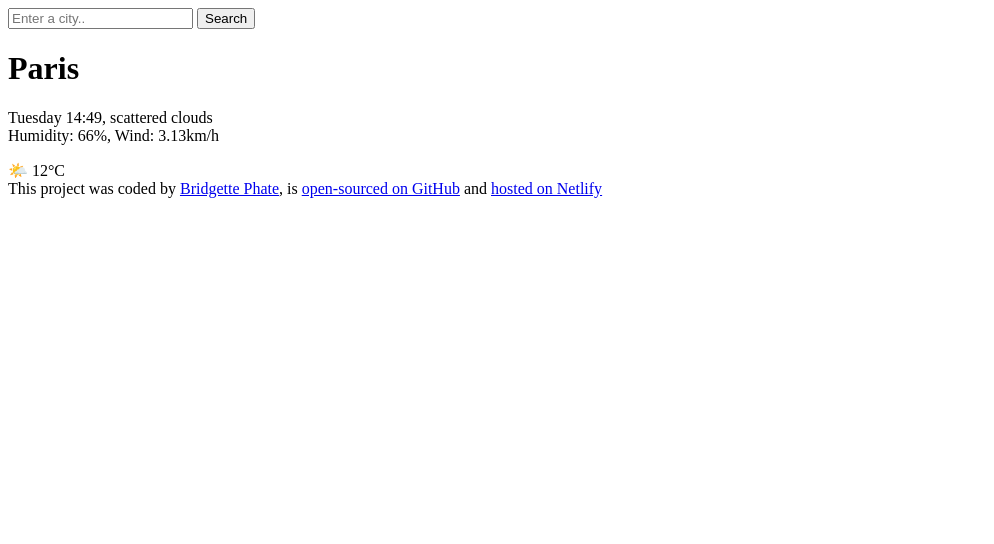
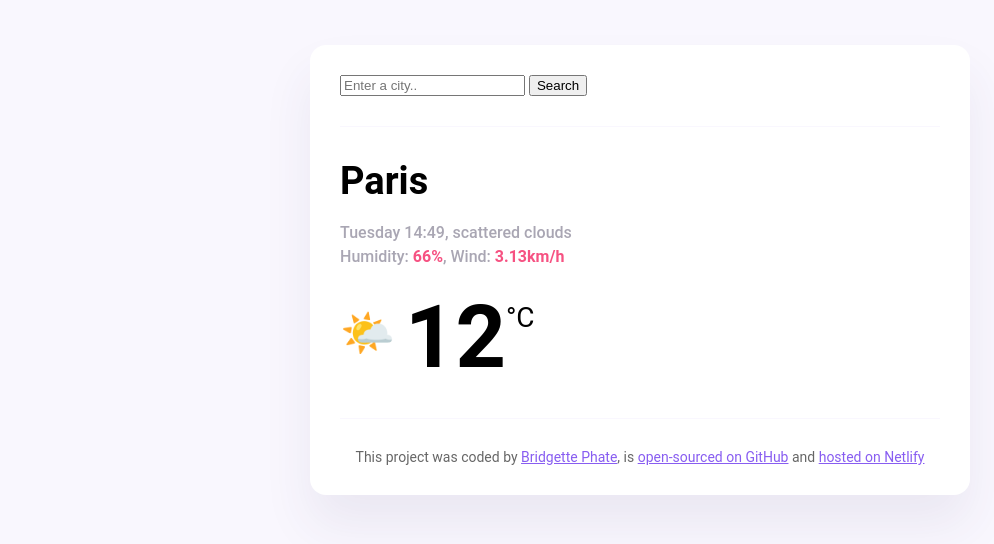
Before and after one commit to Bree177/Bridgette-s-App-, a plain HTML site: page index.html in a window 1280 px wide. Shown: the whole page, without its empty margins (0-994 px from the left). Drawn offline with Linux system fonts and the light colour scheme.

Commit message:
Added CSS

```diff
--- a/index.html
+++ b/index.html
@@ -3,25 +3,38 @@
   <head>
     <meta charset="UTF-8" />
     <meta name="viewport" content="width=device-width, initial-scale=1.0" />
+    <link rel="stylesheet" href="style.css" />
     <title>Bridgette's Weather App</title>
   </head>
   <body>
+    <div class="forecast-app">
       <header>
-      <form>
-        <input type="search" placeholder="Enter a city.." required />
-        <input type="submit" value="Search" />
+        <form class="search-form">
+          <input
+            type="search"
+            placeholder="Enter a city.."
+            required
+            class="search-form-input"
+          />
+          <input type="submit" value="Search" class="search-form-button" />
         </form>
       </header>
       <main>
+        <div class="forecast-app-data">
           <div>
-        <h1>Paris</h1>
-        <p>
+            <h1 class="forecast-app-city">Paris</h1>
+            <p class="forecast-app-details">
               Tuesday 14:49, scattered clouds
               <br />
-          Humidity: 66%, Wind: 3.13km/h
+              Humidity: <strong>66%</strong>, Wind: <strong>3.13km/h</strong>
             </p>
           </div>
-      <div>🌤️ 12°C</div>
+          <div class="forecast-app-temperature-container">
+            <div class="forecast-app-icon">🌤️</div>
+            <div class="forecast-app-temperature">12</div>
+            <div class="forecast-app-unit">°C</div>
+          </div>
+        </div>
       </main>
 
       <footer>
@@ -40,5 +53,6 @@
           >hosted on Netlify</a
         >
       </footer>
+    </div>
   </body>
 </html>
--- /dev/null
+++ b/style.css
@@ -0,0 +1,95 @@
+body {
+  background-color: #f9f7fe;
+  font-family: "Roboto", sans-serif;
+}
+
+a {
+  color: #885df1;
+}
+
+.forecast-app {
+  background: white;
+  max-width: 600px;
+  margin: 45px auto;
+  box-shadow: 0 30px 50px rgba(65, 50, 100, 0.08);
+  border-radius: 16px;
+  padding: 30px;
+}
+
+header {
+  border-bottom: 1px solid #f9f7fe;
+  padding: 0 0 30px 0;
+}
+
+.forecast-form-input {
+  background-color: #f9f7fe;
+  border: none;
+  border-radius: 6px;
+  width: 80%;
+  font-size: 16px;
+  padding: 15px 20px;
+}
+
+.forecast-form-button {
+  background: #885df1;
+  padding: 15px 30px;
+  border: none;
+  font-size: 16px;
+  margin-left: 5px;
+  border-radius: 6px;
+  color: white;
+}
+
+main {
+  padding: 30px 0;
+}
+
+.weather-app-data {
+  display: flex;
+  justify-content: space-between;
+}
+
+.forecast-app-city {
+  margin: 0;
+  font-size: 38px;
+  line-height: 48px;
+}
+
+.forecast-app-details {
+  font-size: 16px;
+  color: rgba(39, 33, 66, 0.4);
+  line-height: 24px;
+  font-weight: 500;
+}
+
+.forecast-app-details strong {
+  color: #f65282;
+}
+
+.forecast-app-temperature-container {
+  display: flex;
+}
+
+.forecast-app-icon {
+  font-size: 44px;
+  margin-top: 22px;
+}
+
+.forecast-app-temperature {
+  font-size: 88px;
+  margin-left: 10px;
+  font-weight: bold;
+}
+
+.forecast-app-unit {
+  margin-top: 16px;
+  font-size: 28px;
+}
+
+footer {
+  border-top: 1px solid #f9f7fe;
+  padding: 30px 0 0 0;
+  text-align: center;
+  font-size: 14px;
+  color: rgba(0, 0, 0, 0.6);
+}
```
Lines whose indentation alone changed are shown as unchanged.
